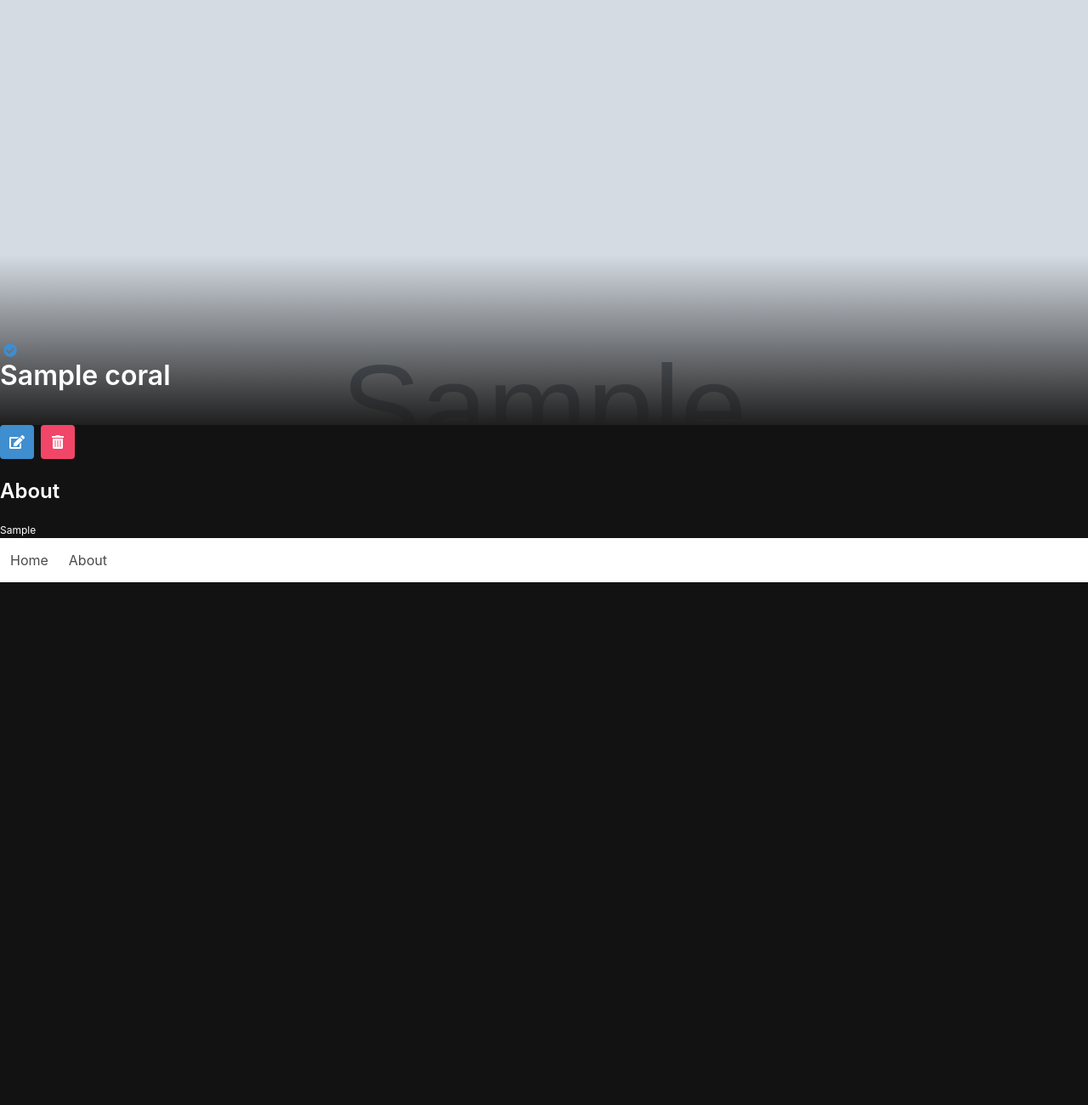
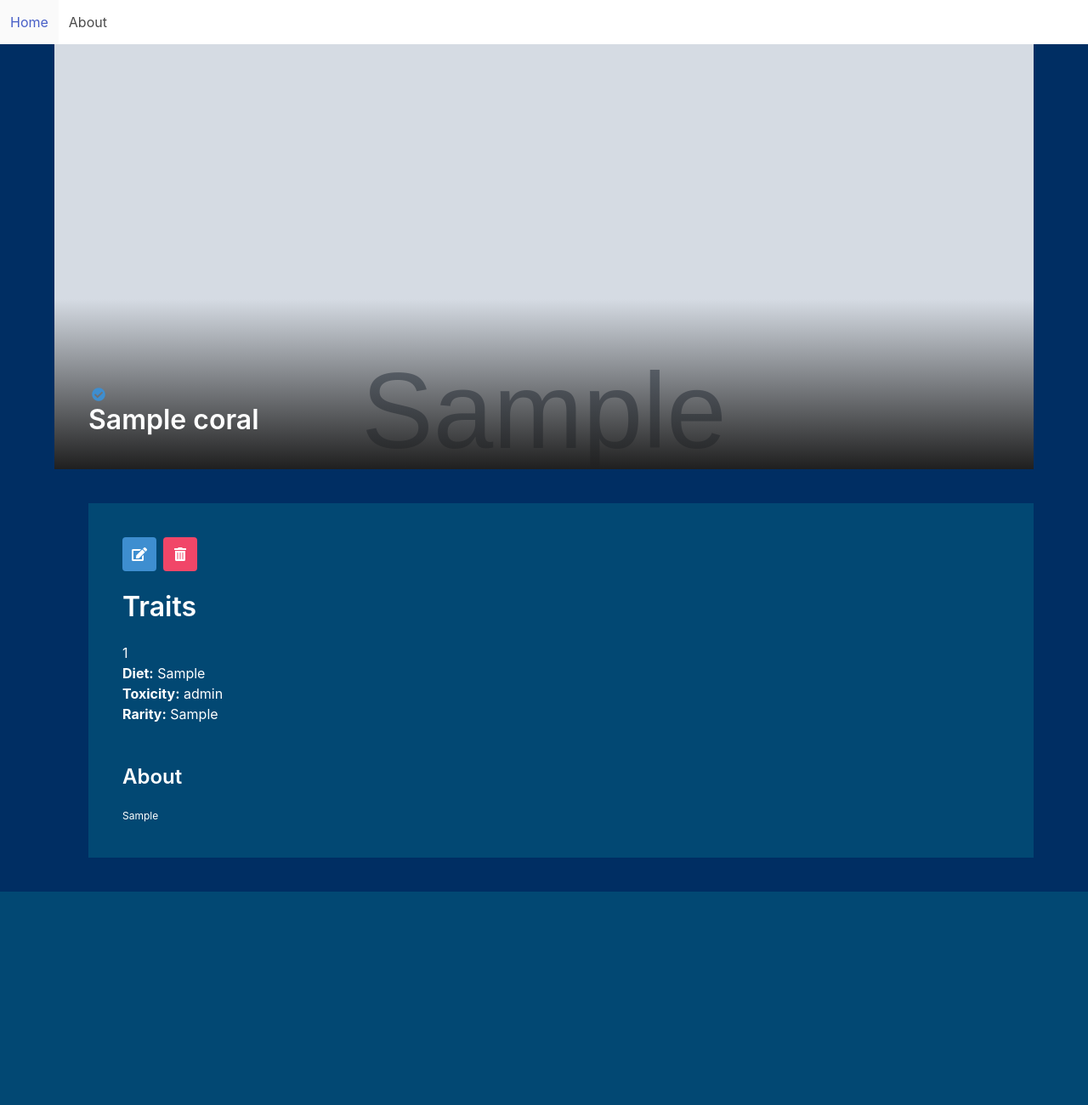
Before and after one commit to Shak94/Marine_app, a Django app: page /coral/1 in a window 1280 px wide. Shown: the whole page at 85% size. After the commit the page ends 1049 px from the top, so only its background shows below. Run offline with Django 4.2, Linux system fonts and the light colour scheme; tables that the repository leaves empty hold one stand-in row (values such as "Sample post"); grey boxes marked "Sample" are stand-in pictures.

Commit message:
Completed one to many tryig to work on styling

```diff
--- a/main_app/admin.py
+++ b/main_app/admin.py
@@ -1,6 +1,8 @@
 from django.contrib import admin
 from .models import Coral
+from .models import Coral,CoralTraits
 
 # Register your models here.
 
 admin.site.register(Coral)
+admin.site.register(CoralTraits)
--- a/main_app/models.py
+++ b/main_app/models.py
@@ -9,3 +9,15 @@ class Coral(models.Model):
 
     class Meta:
         ordering =["name"]
+
+class CoralTraits(models.Model):
+    diet = models.CharField(max_length=100)
+    toxicity_level =models.CharField(max_length=50)
+    rareity = models.CharField(max_length= 50)
+    coral = models.ForeignKey(Coral, on_delete=models.CASCADE, related_name='traits')
+
+    def __str__(self):
+        return self.diet
+
+    class Meta:
+        ordering =["diet"]
--- a/main_app/static/styles/main.css
+++ b/main_app/static/styles/main.css
@@ -1,5 +1,5 @@
 body {
-    background-color: #121212;
+  background-color: #002e63;
   color: #ffffff;
   min-height: 100vh;
 }
@@ -45,7 +45,7 @@ body {
   top: 0;
   width: 100%;
   height: 500px;
-    background-color: #ffffff;
+  background-color: #016395;
   overflow: hidden;
 }
 
@@ -75,4 +75,6 @@ body {
 
 .detail__container {
   margin-top: 500px;
+  background-color: #024873;
+  padding: 40px;
 }
--- a/main_app/templates/base.html
+++ b/main_app/templates/base.html
@@ -13,7 +13,6 @@
         <title>- {% block title %}{% endblock %}</title>
     </head>
     <body >
-        {% block content %}{% endblock %}
         <nav class="navbar" role="navigation" aria-label="main navigation">
             <div class="navbar-brand">
               <a role="button" class="navbar-burger burger" aria-label="menu" aria-expanded="false" data-target="navbarMenu">
@@ -34,6 +33,8 @@
     </div>
 
         <div class="container">
+          {% block content %}
+          {% endblock %}
 
 
         </div>
--- a/main_app/templates/coral_detail.html
+++ b/main_app/templates/coral_detail.html
@@ -15,17 +15,38 @@
 </div>
 <div class="detail__container">
     <div class="buttons">
-        <a href="{% url coral_update coral.pk}" class="button is-info">
+        <a href="{% url 'coral_update' coral.pk %}" class="button is-info">
             <span class="icon">
                 <i class="fas fa-edit"></i>
             </span>
         </a>
-        <a href="" class="button is-danger">
+        <a href="{% url 'coral_delete' coral.pk %}" class="button is-danger">
             <span class="icon">
                 <i class="fas fa-trash-alt"></i>
             </span>
         </a>
     </div>
+  <div class="detail__songs mb-5">
+    <h3 class="title is-3">Traits</h3>
+
+    {% for trait in coral.traits.all %}
+    <div class="trait">
+      <span>{{forloop.counter}}</span>
+      <div><b>Diet:</b> {{ trait.diet }}</div>
+      <div><b>Toxicity:</b> {{ trait.toxicity_level }}</div>
+      <div><b>Rarity:</b> {{ trait.rareity }}</div>
+      <br>
+    </div>
+		{% empty %}
+    <article class="message">
+      <div class="message-header">
+        <p>No traits Available</p>
+      </div>
+    </article>
+
+    {% endfor %}
+  </div>
+<!--  above about section  -->
     <div class="detail__about">
         <h4 class="title is-4">About</h4>
         <p>{{coral.info}}</p>
--- a/main_app/templates/coral_update.html
+++ b/main_app/templates/coral_update.html
@@ -2,6 +2,6 @@
 <h1 class="pt-3"> Update  {{coral.name}} </h1>
 
 <form action ="" method="post">
-    {% csrf_ token %} {{form.as_p}} <input type ="submit" value="Submit" />
+    {% csrf_token %} {{form.as_p}} <input type ="submit" value="Submit" />
 </form>
 {% endblock %}
--- a/main_app/urls.py
+++ b/main_app/urls.py
@@ -8,6 +8,6 @@ urlpatterns =[
     path('coral/', views.CoralList.as_view(), name="coral_list"),
     path('coral/new/', views.CoralCreate.as_view(), name ="coral_create"),
     path('coral/<int:pk>', views.CoralDetail.as_view(), name ="coral_detail"),
-    path('coral/<int:pk>/update',views.CoralUpdate.as_view(), name ="coral_update"),
-    path('coral/<int:pk>/delete',views.CoralDelete.as_view(), name ="coral_delete")
+    path('coral/<int:pk>/update/',views.CoralUpdate.as_view(), name ="coral_update"),
+    path('coral/<int:pk>/delete/',views.CoralDelete.as_view(), name ="coral_delete")
 ]
--- a/main_app/views.py
+++ b/main_app/views.py
@@ -6,8 +6,8 @@ from .models import Coral
 from django.views.generic.edit import CreateView
 from django.views.generic import DetailView
 from django.views.generic.edit import CreateView, UpdateView
+from django.urls import reverse
 from django.views.generic.edit import CreateView, UpdateView, DeleteView
-from django.urls import reverse
 # Create your views here.
 class Home(TemplateView):
     template_name ="home.html"
@@ -45,4 +45,4 @@ class CoralDelete(DeleteView):
      fields =['name', 'img','info',]
      template_name = "coral_delete.html"
      def get_success_url(self):
-        return reverse ('coral_detail', kwargs ={'pk':self.object.pk})
+        return reverse('coral_list')
```
Also changed, not shown: main_app/templates/coral_delete.html (+12 -0 lines), main_app/migrations/0002_coraltraits.py (added). Lines whose indentation alone changed are shown as unchanged.
